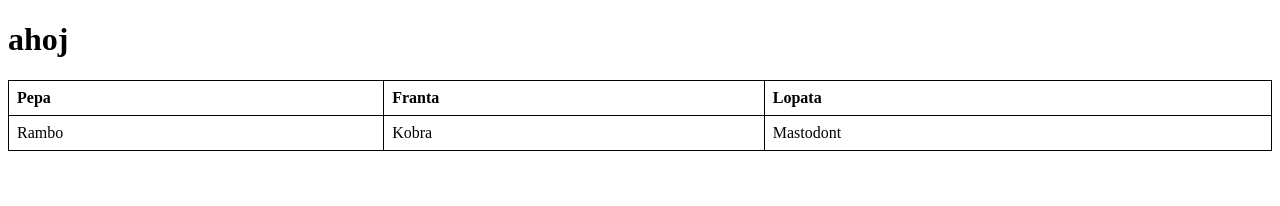
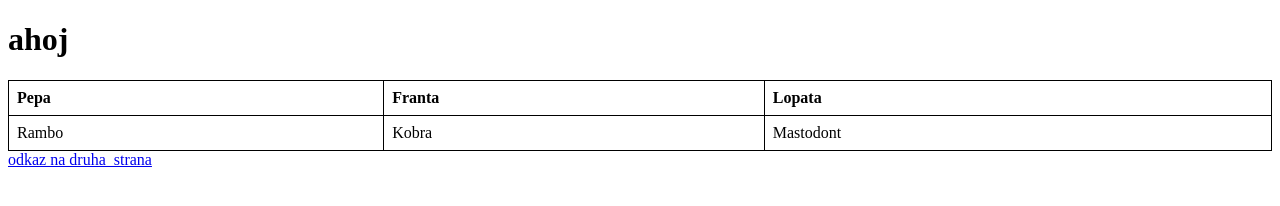
Before and after one commit to Jelen250/codespaces-blank, a plain HTML site: page index.html in a window 1280 px wide. Drawn offline with Linux system fonts and the light colour scheme.

Commit message:
Update index.html

```diff
--- a/index.html
+++ b/index.html
@@ -50,5 +50,6 @@
             </td>
         </tbody>
     </table>
+    <a href="druha_strana.html">odkaz na druha_strana</a>
 </body>
 </html>
```
